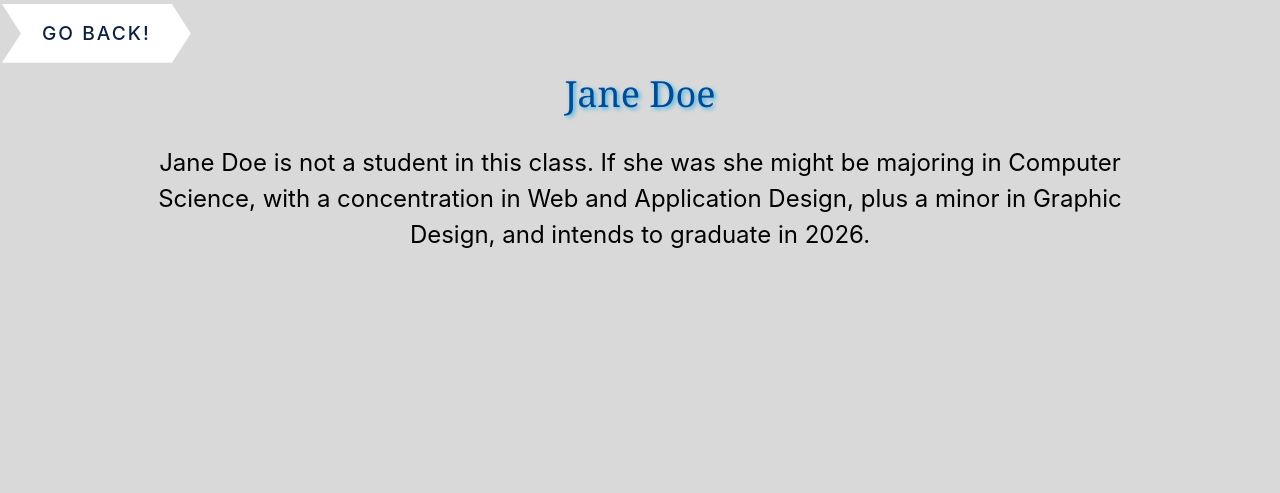
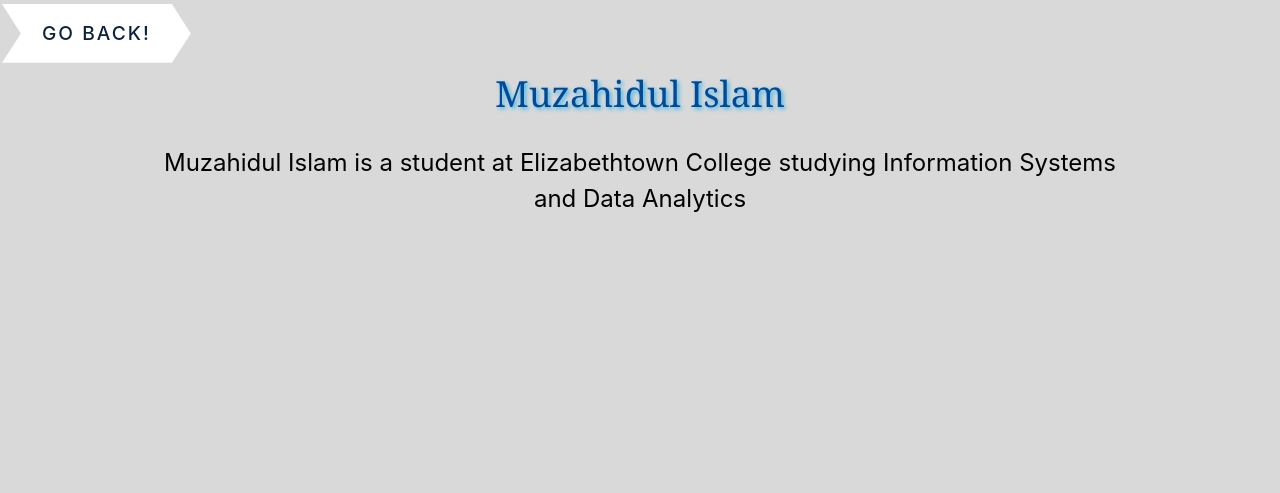
Before and after one commit to reddign/gamers, a PHP site: page /about/muzahidul_islam.php in a window 1280 px wide. Shown: the part 106-599 px from the top of the page. Run offline with PHP 8.4, Linux system fonts and the light colour scheme.

Commit message:
adding my page to group project

```diff
--- a/web_src/general/about/muzahidul_islam.php
+++ b/web_src/general/about/muzahidul_islam.php
@@ -1,5 +1,5 @@
 <?php
-$pageName = "Jane Doe's Webpage";
+$pageName = "Muzahidul Islam's Webpage";
 require "../../includes/functions.php";
 require "../../includes/head.php";
 
@@ -14,11 +14,10 @@
     </div>
 
     <main>
-        <section id="Jane Doe's Bio">
-            <div class="bio-title">Jane Doe</div>
+        <section id="Muzahidul Islam's Bio">
+            <div class="bio-title">Muzahidul Islam</div>
             <br>
-            <div id="bio"> Jane Doe is not a student in this class. If she was she might be majoring in Computer Science, with a concentration in Web and Application
-                Design, plus a minor in Graphic Design, and intends to graduate in 2026.
+            <div id="bio"> Muzahidul Islam is a student at Elizabethtown College studying Information Systems and Data Analytics
         </section>
     </main>
 </body>
```
